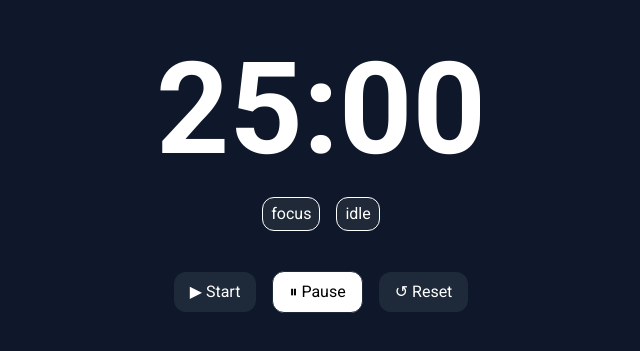
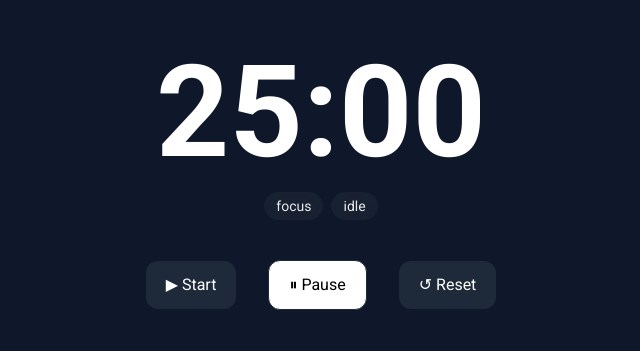
Before and after one commit to bastianblem/Pomodoro-Web-App, a Nuxt app: page / in a window 1280 px wide. Shown: the part 221-572 px from the top of the page, without its empty margins (319-959 px from the left). Built offline with nearby package versions, Linux system fonts and the light colour scheme.

Commit message:
Refined the UX/UI and it's styling

```diff
--- a/app/assets/css/main.css
+++ b/app/assets/css/main.css
@@ -5,16 +5,12 @@
   --color-bg: #0f172a;
   --color-surface: #111827;
   --color-surface-light: #1f2937;
-
-  --color-secondary: #14b8a6;
-  --color-accent: #f59e0b;
-
-  --color-text: #f8fafc;
-  --color-text-muted: #94a3b8;
-
-  --color-border: #334155;
 }
 
-*{
+html,
+body{
+  margin: 0;
+  padding: 0;
   font-family: "Roboto", "Segoe UI", sans-serif;
+  background: var(--color-bg);
 }
--- a/app/components/CTAButton.vue
+++ b/app/components/CTAButton.vue
@@ -32,7 +32,7 @@ const icons = {
 
 const classes = computed(() => {
     return `
-        px-4 py-2 rounded-xl transition ${styles[props.value].base}
+        px-5 py-3 text-sm sm:text-base rounded-xl transition hover:scale-105 active:scale-95 ${styles[props.value].base}
     `
 })
 </script>
--- a/app/components/TimerControls.vue
+++ b/app/components/TimerControls.vue
@@ -1,5 +1,5 @@
 <template>
-  <div class="flex flex-row items-center justify-center gap-4">
+  <div class="flex flex-row flex-wrap items-center justify-center gap-4 sm:gap-6 md:gap-8">
     <CTAButton value="Start" @click="startTimer"/>
     <CTAButton value="Pause" @click="pauseTimer"/>
     <CTAButton value="Reset" @click="clearTimer"/>
--- a/app/components/TimerDisplay.vue
+++ b/app/components/TimerDisplay.vue
@@ -1,9 +1,9 @@
 <template>
-  <div class="text-white flex flex-col justify-center items-center">
-    <h1 class="font-bold text-9xl mb-4">{{ formattedTime }}</h1>
-    <div class="flex flex-row justify-center items-center w-3xl h-auto px-4 py-2 gap-4">
-      <p class="bg-surface-light px-2 py-1 rounded-xl border border-white">{{ mode }}</p>
-      <p class="bg-surface-light px-2 py-1 rounded-xl border border-white">{{ state }}</p>
+  <div class="flex flex-col justify-center items-center text-center">
+    <h1 class="text-white font-bold text-6xl sm:text-7xl md:text-9xl mb-4">{{ formattedTime }}</h1>
+    <div class="flex flex-row justify-center items-center gap-2 text-white">
+      <p class="bg-surface-light/60 backdrop-blur px-3 py-1 rounded-full text-sm text-white/90" >{{ mode }}</p>
+      <p class="bg-surface-light/60 backdrop-blur px-3 py-1 rounded-full text-sm text-white/90" >{{ state }}</p>
     </div>
   </div>
 </template>
--- a/app/pages/index.vue
+++ b/app/pages/index.vue
@@ -1,6 +1,6 @@
 <template>
-    <main class="bg-bg h-screen w-screen flex flex-col justify-center items-center">
-        <div class="flex flex-col gap-8">
+    <main class="min-h-dvh flex flex-col justify-center items-center">
+        <div class="flex flex-col gap-10 items-center max-w-md w-full px-4">
             <TimerDisplay/>
             <TimerControls/>
         </div>
```
